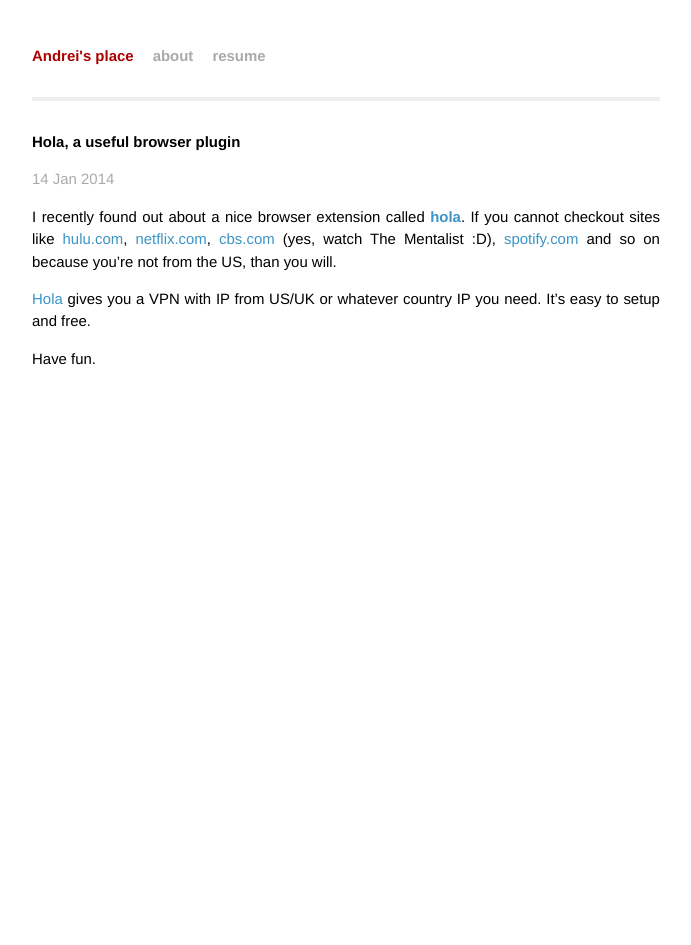
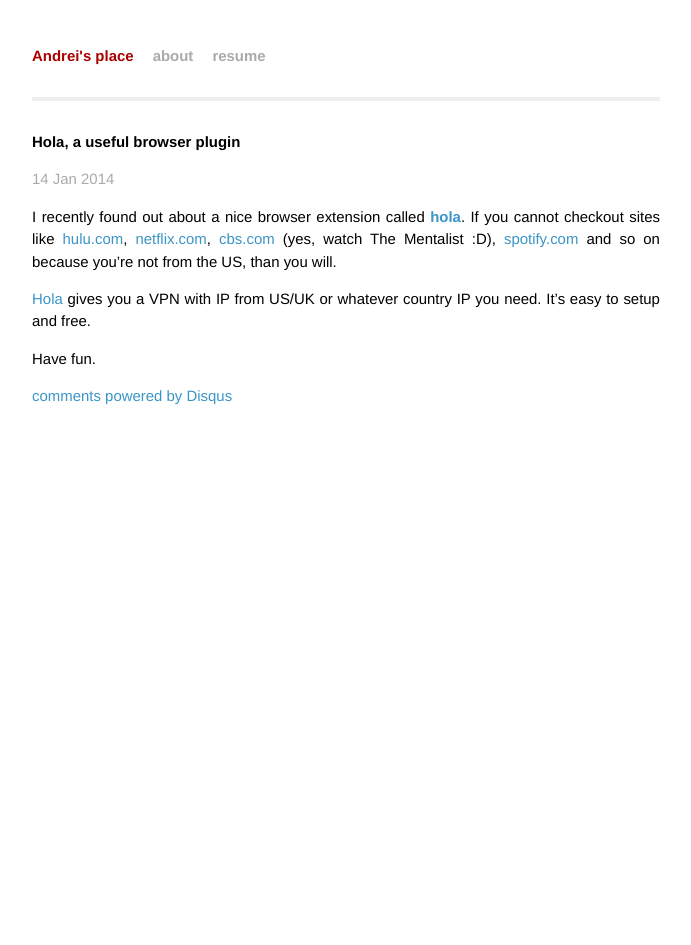
Before and after one commit to andreip/andreip.github.io, a Jekyll site: the page built from _posts/2014-01-14-hola.markdown, in a window 1280 px wide. Shown: the whole page, without its empty margins (294-985 px from the left). Built offline with Jekyll 4.4.1, drawn with Linux system fonts in a browser that asks for light colours; Markdown is read by kramdown in place of the engine named in the settings; comment, search, counter and statistics services are not loaded; part of the change alters nothing that is shown.

Commit message:
Add disqus comments to site.

```diff
--- a/_layouts/post.html
+++ b/_layouts/post.html
@@ -7,3 +7,18 @@ layout: default
 <div class="post">
 {{ content }}
 </div>
+
+
+<div id="disqus_thread"></div>
+<script type="text/javascript">
+    /* * * CONFIGURATION VARIABLES: EDIT BEFORE PASTING INTO YOUR WEBPAGE * * */
+    var disqus_shortname = 'andreisplace'; // required: replace example with your forum shortname
+    /* * * DON'T EDIT BELOW THIS LINE * * */
+    (function() {
+        var dsq = document.createElement('script'); dsq.type = 'text/javascript'; dsq.async = true;
+        dsq.src = '//' + disqus_shortname + '.disqus.com/embed.js';
+        (document.getElementsByTagName('head')[0] || document.getElementsByTagName('body')[0]).appendChild(dsq);
+    })();
+</script>
+<noscript>Please enable JavaScript to view the <a href="http://disqus.com/?ref_noscript">comments powered by Disqus.</a></noscript>
+<a href="http://disqus.com" class="dsq-brlink">comments powered by <span class="logo-disqus">Disqus</span></a>
```
